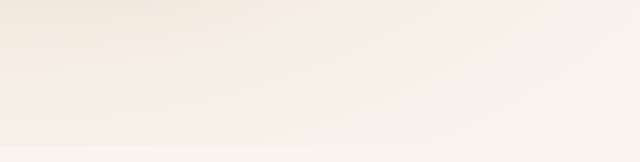
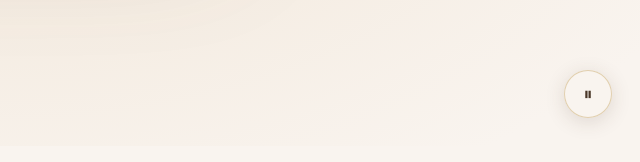
Before and after one commit to liliakurghinyan/wedding-invitation, a plain HTML site: page index.html in a window 1280 px wide. Shown: the part 654-816 px from the top of the page, 640-1280 px from the left. Drawn offline with nearby package versions, Linux system fonts and the light colour scheme.

Commit message:
Update index.html

```diff
--- a/index.html
+++ b/index.html
@@ -1090,7 +1090,31 @@ section.hero {
 
   </div>
 </div>
+<!-- Music Player -->
+  <div id="music-btn" onclick="toggleMusic()" style="
+    position: fixed;
+    bottom: 28px;
+    right: 28px;
+    width: 48px;
+    height: 48px;
+    border-radius: 50%;
+    background: rgba(249,244,239,0.9);
+    border: 1px solid rgba(201,169,110,0.5);
+    display: flex;
+    align-items: center;
+    justify-content: center;
+    cursor: pointer;
+    z-index: 999;
+    box-shadow: 0 4px 20px rgba(74,55,40,0.15);
+    backdrop-filter: blur(8px);
+    transition: all 0.3s ease;
+  ">
+    <span id="music-icon" style="font-size:18px;">♪</span>
+  </div>
 
+  <audio id="bg-music" loop>
+    <source src="CHRISTINA PERRI - A THOUSAND YEARS (INSTRUMENTAL).mp3" type="audio/mpeg">
+  </audio>
 
 <script>
   // Petals
@@ -1121,6 +1145,13 @@ section.hero {
     if (opened) return;
     opened = true;
     document.getElementById('envelope').classList.add('opening');
+
+    // Start music on user interaction
+    audio.play();
+    icon.textContent = '⏸';
+    btn.style.opacity = '1';
+    musicPlaying = true;
+
     setTimeout(() => {
       document.getElementById('envelope-stage').classList.add('hidden');
       const content = document.getElementById('main-content');
@@ -1157,6 +1188,27 @@ section.hero {
   document.addEventListener('keydown', e => {
     if ((e.key === 'Enter' || e.key === ' ') && !opened) openEnvelope();
   });
+  // Music toggle
+  let musicPlaying = false;
+  const audio = document.getElementById('bg-music');
+  const icon = document.getElementById('music-icon');
+  const btn = document.getElementById('music-btn');
+
+  audio.volume = 0.4; // 0.0 to 1.0
+
+  function toggleMusic() {
+    if (musicPlaying) {
+      audio.pause();
+      icon.textContent = '♪';
+      btn.style.opacity = '0.5';
+      musicPlaying = false;
+    } else {
+      audio.play();
+      icon.textContent = '⏸';
+      btn.style.opacity = '1';
+      musicPlaying = true;
+    }
+  }
 </script>
 </body>
 </html>
```
